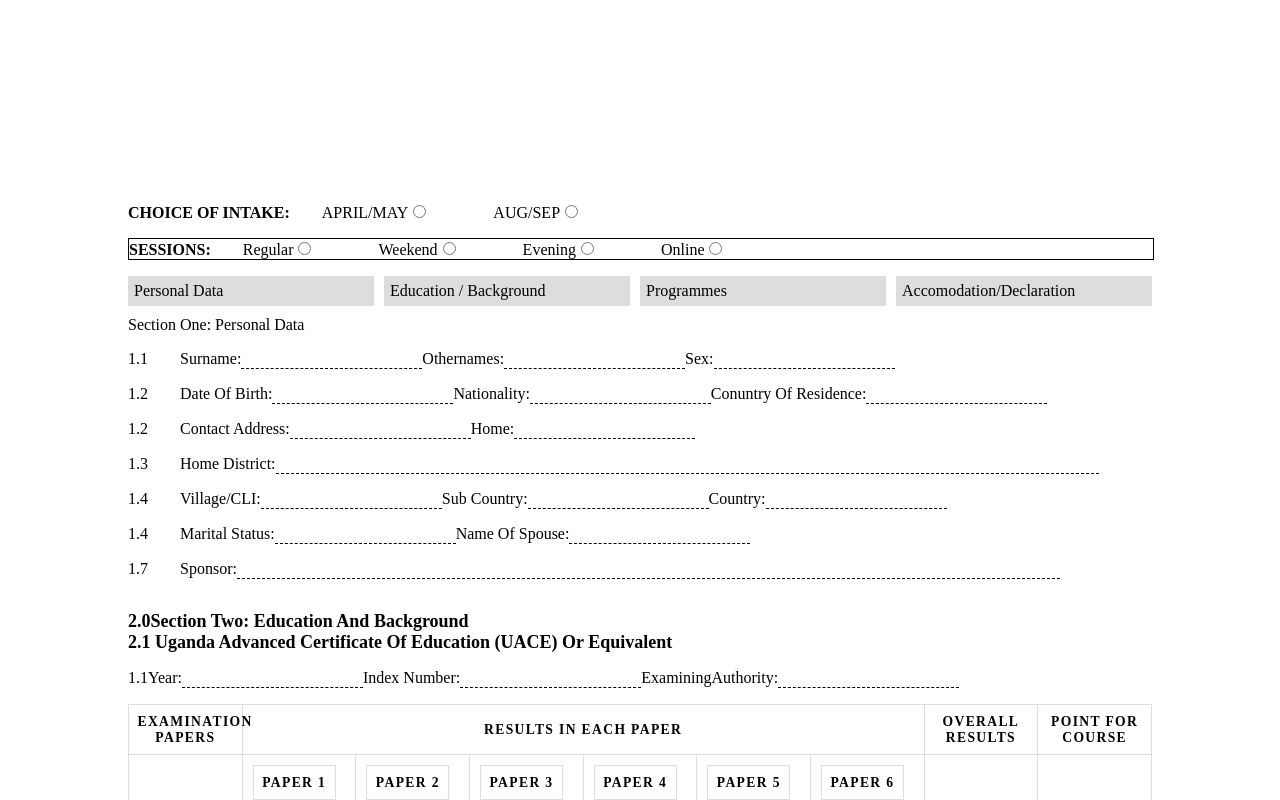
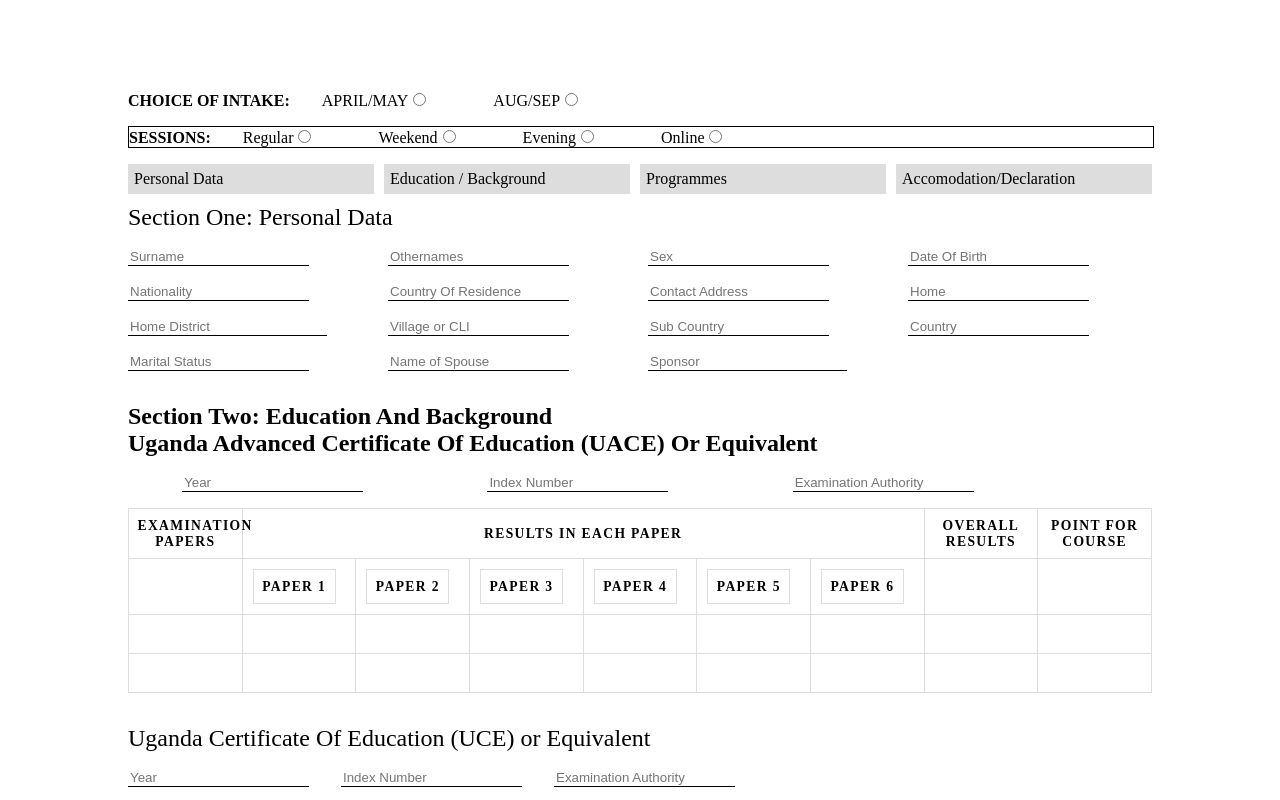
Before and after one commit to salisshuaibu11/form, a React (Create React App) app: page / in a window 1280 px wide. Shown: the top 800 px of the page. Built offline with nearby package versions, Linux system fonts and the light colour scheme.

Commit message:
Reworking on form

```diff
--- a/src/App.js
+++ b/src/App.js
@@ -153,14 +153,14 @@ const App = () => {
         let tabContents = document.querySelector("#tab-contents");
 
         for (let i = 0; i < tabContents.children.length; i++) {
-          tabContents.children[i].style.display = "none";
+          tabContents.children[i].style.display = "block";
           if ("#" + tabContents.children[i].id === tabName) {
-            console.log(tabContents)
               continue;
           }
-          tabContents.children[i].classList.add("hide");
+          tabContents.children[i].style.display = "none";
+          console.log(tabContents.children[i])
         }
-        e.target.parentElement.querySelector(`a[href="${tabName}"]`).style.display = "block"
+        //e.target.parentElement.querySelector(`a[href="${tabName}"]`).classList.add("border")
       });
     });
   })
@@ -215,8 +215,8 @@ const App = () => {
       <div id="tabs" className="tabs">
         <a href="#personalData">Personal Data</a>
         <a href="#education">Education / Background</a>
-        <a href="#education">Programmes</a>
-        <a href="#education">Accomodation/Declaration</a>
+        <a href="#programmes">Programmes</a>
+        <a href="#accommodation">Accomodation/Declaration</a>
       </div>
       <div id="tab-contents">
         <div id="personalData">
--- a/src/app.css
+++ b/src/app.css
@@ -31,7 +31,7 @@ table th {
   text-transform: uppercase;
 }
 
-@media screen and (max-width: 600px) {
+@media screen and (max-width: 800px) {
   table {
     border: 0;
   }
@@ -82,7 +82,7 @@ table th {
 
 .form {
   width: 80vw;
-  margin-top: 12rem;
+  margin-top: 5rem;
   padding: 10px;
   height: fit-content;
 }
@@ -109,12 +109,6 @@ table th {
   border: 1px solid #000;
 }
 
-.form__group__personal__data p > span {
-    margin-right: 2rem;
-}
-
-.form__group__personal__data label > input,
-.form__group__education__data label > input,
 .form__group__education__accomodation label > input  {
     border: none;
     background: none;
--- a/src/form/Education.js
+++ b/src/form/Education.js
@@ -1,5 +1,6 @@
 import React from "react";
 import useForm from "../lib/useForm";
+import "../styles/Education.css";
 
 const EducationAndBackground = (props) => {
   const { inputs, handleChange } = props;
@@ -7,44 +8,42 @@ const EducationAndBackground = (props) => {
     <div className="form__group form__group__education__data" style={{marginTop: "2rem"}}>
       <h2 style={{fontSize: "18px"}}>
         <span className="intake" style={{display: "block"}}>
-          <span>2.0</span>
           Section Two: Education And Background
         </span>
         <span className="intake" style={{display: "block", textTransform: "capitalize"}}>
-          <span>2.1</span> Uganda Advanced Certificate of Education (UACE) or Equivalent
+          Uganda Advanced Certificate of Education (UACE) or Equivalent
         </span>
       </h2>
 
-      <p>
-        <span>1.1</span>
+      <p className="first">
         <label htmlFor="year">
-          Year:
           <input
             id="year"
             value={inputs.year}
             name="year"
             onChange={handleChange}
+            placeholder="Year"
             type="text" />
         </label>
 
         <label htmlFor="indexNo">
-          Index Number:
           <input
             id="indexNo"
             value={inputs.indexNo}
             name="indexNo"
             onChange={handleChange}
+            placeholder="Index Number"
             type="text"
             />
         </label>
 
         <label htmlFor="examiningAuthority">
-          ExaminingAuthority:
           <input
             id="examiningAuthority"
             value={inputs.examiningAuthority}
             name="examiningAuthority"
             onChange={handleChange}
+            placeholder="Examination Authority"
             type="text" />
         </label>
       </p>
@@ -267,39 +266,40 @@ const EducationAndBackground = (props) => {
 
       <p>
         <p>
-          <span style={{marginRight: '2rem'}}>2.2</span>
           <span>Uganda Certificate Of Education (UCE) or Equivalent</span>
         </p>
+        <div className="second">
           <label htmlFor="certificateYear">
-          Year:
             <input
               id="certificateYear"
               value={inputs.certificateYear}
               name="certificateYear"
               onChange={handleChange}
+              placeholder="Year"
               type="text" />
           </label>
 
           <label htmlFor="certificateIndexNo">
-          Index Number:
             <input
               id="certificateIndexNo"
               value={inputs.certificateIndexNo}
               name="certificateIndexNo"
               onChange={handleChange}
+              placeholder="Index Number"
               type="text"
               />
           </label>
 
           <label htmlFor="certificateAuthority">
-          ExaminingAuthority:
             <input
               id="certificateAuthority"
               value={inputs.certificateAuthority}
               name="certificateAuthority"
               onChange={handleChange}
+              placeholder="Examination Authority"
               type="text" />
           </label>
+        </div>
         <p>Enter Result grades (figures) for UCE in boxes below</p>
         <table>
           <thead>
@@ -474,7 +474,6 @@ const EducationAndBackground = (props) => {
 
       <p>
         <label htmlFor="qualifications" style={{fontSize: '20px'}}>
-          <span style={{marginRight: "2rem"}}>2.3</span>
           <span>If offered qualifications other than UCE and UACE give details below
           (Attached certified documents of paper and use separate paper if more space
           is needed)</span>
--- a/src/form/PersonalData.js
+++ b/src/form/PersonalData.js
@@ -1,178 +1,159 @@
 import React from "react";
 import useForm from "../lib/useForm";
+
+import "../styles/PersonalData.css";
 
 const PersonalData = (props) => {
   const {inputs, handleChange} = props;
 
   return (
+    <>
       <div className="form__group form__group__personal__data">
         <span className="intake">Section One: Personal Data</span>
-
         <p>
-        <span>1.1</span>
           <label htmlFor="surname">
-          Surname:
             <input
               id="surname"
               value={inputs.surname}
               name="surname"
               onChange={handleChange}
+              placeholder="Surname"
               type="text" />
           </label>
           <label htmlFor="oternames">
-          Othernames:
             <input
               id="othernames"
               value={inputs.othernames}
               name="othernames"
               onChange={handleChange}
+              placeholder="Othernames"
               type="text"
               />
           </label>
           <label htmlFor="sex">
-          Sex:
             <input
               id="sex"
               value={inputs.sex}
               name="sex"
               onChange={handleChange}
+              placeholder="Sex"
               type="text" />
           </label>
-      </p>
-
-      <p>
-        <span>1.2</span>
           <label htmlFor="dob">
-          Date Of Birth:
             <input
               id="dob"
               name="dob"
               value={inputs.dob}
               onChange={handleChange}
+              placeholder="Date Of Birth"
               type="text" />
           </label>
           <label htmlFor="nationality">
-          Nationality:
             <input
               id="nationality"
               name="nationality"
               value={inputs.nationality}
+              placeholder="Nationality"
               onChange={handleChange}
               type="text" />
           </label>
           <label htmlFor="countryOfResidence">
-          Conuntry Of Residence:
             <input
               id="name"
               name="countryOfResidence"
               value={inputs.countryOfResidence}
+              placeholder="Country Of Residence"
               onChange={handleChange}
               type="text" />
           </label>
-      </p>
-
-      <p>
-        <span>1.2</span>
           <label htmlFor="contactAddress">
-          Contact Address:
             <input
               id="contactAddress"
               name="contactAddress"
               value={inputs.contactAddress}
+              placeholder="Contact Address"
               onChange={handleChange}
               type="text" />
           </label>
           <label htmlFor="home">
-          Home:
             <input
               id="home"
               name="home"
               value={inputs.home}
+              placeholder="Home"
               onChange={handleChange}
               type="text" />
           </label>
-      </p>
-
-      <p>
-        <span>1.3</span>
           <label htmlFor="district">
-          Home District:
             <input
             style={{width: '80%'}}
               id="district"
               name="district"
               value={inputs.district}
+              placeholder="Home District"
               onChange={handleChange}
               type="text" />
           </label>
-      </p>
-
-      <p>
-        <span>1.4</span>
           <label htmlFor="village">
-          Village{"/"}CLI:
             <input
               id="village"
               name="village"
               value={inputs.village}
+              placeholder="Village or CLI"
               onChange={handleChange}
               type="text" />
           </label>
           <label htmlFor="subCountry">
-          Sub Country:
             <input
               id="subCountry"
               name="subCountry"
               value={inputs.subCountry}
+              placeholder="Sub Country"
               onChange={handleChange}
               type="text" />
           </label>
           <label htmlFor="country">
-          Country:
             <input
               id="country"
               name="country"
               value={inputs.country}
+              placeholder="Country"
               onChange={handleChange}
               type="text" />
           </label>
-      </p>
-      <p>
-        <span>1.4</span>
           <label htmlFor="maritalStatus">
-          Marital Status:
             <input
               id="maritalStatus"
               name="maritalStatus"
               value={inputs.maritalStatus}
               onChange={handleChange}
+              placeholder="Marital Status"
               type="text" />
           </label>
           <label htmlFor="nameOfSpouse">
-          Name Of Spouse:
             <input
               id="nameOfSpouse"
               name="nameOfSpouse"
               value={inputs.nameOfSpouse}
               onChange={handleChange}
+              placeholder="Name of Spouse"
               type="text" />
           </label>
-      </p>
-      <p>
-        <span>1.7</span>
           <label htmlFor="sponsor">
-          Sponsor:
             <input
+              style={{width: '100%'}}
               id="sponsor"
               name="sponsor"
               value={inputs.sponsor}
               style={{width: "80%"}}
+              placeholder="Sponsor"
               onChange={handleChange}
               type="text" />
           </label>
         </p>
       </div>
 
+    </>
   )
 }
 
--- /dev/null
+++ b/src/styles/Education.css
@@ -0,0 +1,34 @@
+.form__group__education__data {
+  min-width: fit-content;
+}
+
+.form__group__education__data span {
+  font-size: 1.5rem;
+}
+
+.form__group__education__data label > input {
+    border: none;
+    background: none;
+    outline: none;
+    border-bottom: 1px solid #000;
+}
+
+.form__group__education__data > p.first{
+  display: grid;
+  grid-template-columns: repeat(2, 1fr);
+  place-items: center;
+  text-align: center;
+  grid-template-columns: repeat(4, auto);
+  grid-gap: 1rem;
+}
+
+.form__group__education__data div.second label {
+  margin-right: 2rem;
+}
+
+@media only screen and (max-width: 900px) {
+  .form__group__education__data > p {
+    grid-template-columns: repeat(1, 1fr);
+    grid-template-columns: auto;
+  }
+}
--- /dev/null
+++ b/src/styles/PersonalData.css
@@ -0,0 +1,34 @@
+.form__group__personal__data {
+  min-width: fit-content;
+}
+
+.form__group__personal__data span {
+  font-size: 1.5rem;
+}
+
+.form__group__personal__data label > input {
+    border: none;
+    background: none;
+    outline: none;
+    border-bottom: 1px solid #000;
+}
+
+.form__group__personal__data > p {
+  display: grid;
+  grid-template-columns: repeat(2, 1fr);
+  grid-template-columns: repeat(4, auto);
+  grid-gap: 1rem;
+}
+
+.form > .form__group .intake {
+  text-transform: uppercase;
+  margin-right: 2rem;
+  font-weight: bolder;
+}
+
+@media only screen and (max-width: 900px) {
+  .form__group__personal__data > p {
+    grid-template-columns: repeat(1, 1fr);
+    grid-template-columns: auto;
+  }
+}
```
Lines whose indentation alone changed are shown as unchanged.
